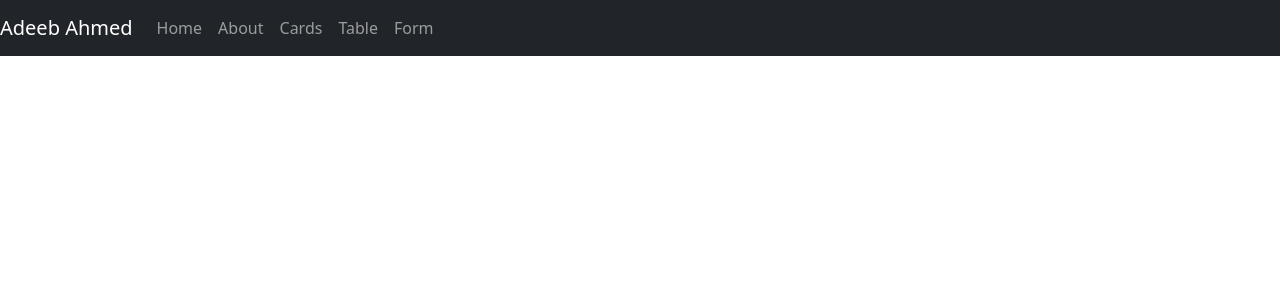
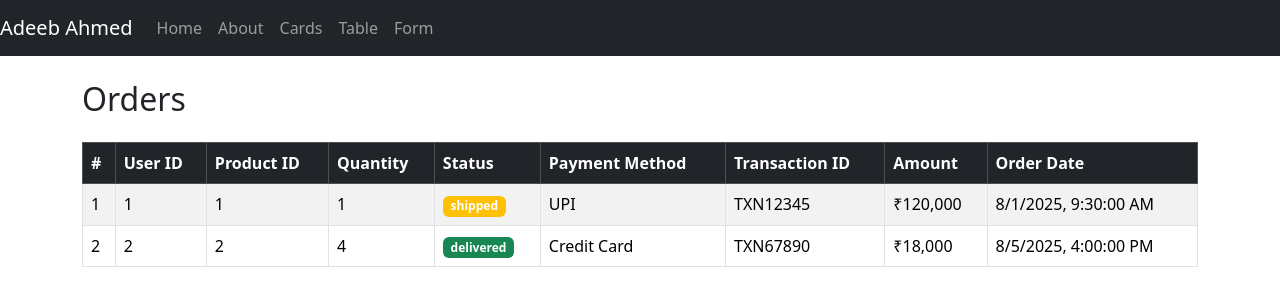
Before and after one commit to Adeebahmed333/React_Practice_1, a React (Create React App) app: page /table in a window 1280 px wide. Shown: the top 306 px of the page. Built offline with nearby package versions, Linux system fonts and the light colour scheme; data requests are answered from the project's data file.

Commit message:
Added the table component and done the rendering of the orders accordingly.

```diff
--- a/src/App.js
+++ b/src/App.js
@@ -3,6 +3,7 @@ import Navbar from './components/Navbar';
 import Home from './pages/Home';
 import About from './pages/About';
 import Cards from './pages/Cards';
+import Table from './pages/Table';
 import { BrowserRouter, Routes, Route } from "react-router-dom"
 import IndividualCard from './pages/IndividualCard';
 function App() {
@@ -14,6 +15,7 @@ function App() {
         <Route path='/about' element={<About />} />
         <Route path='/cards' element={<Cards />} />
         <Route path='/cards/:id' element={<IndividualCard />} />
+        <Route path='/table' element={<Table />} />
       </Routes>
     </BrowserRouter>
   );
--- /dev/null
+++ b/src/pages/Table.jsx
@@ -0,0 +1,64 @@
+import { useState, useEffect } from 'react';
+import axios from 'axios';
+
+const Table = () => {
+    const [orders, setOrders] = useState([]);
+
+    useEffect(() => {
+        async function fetchData() {
+            try {
+                const response = await axios.get('http://localhost:4400/orders');
+                setOrders(response.data);
+                console.log(response.data);
+            } catch (error) {
+                console.log(error);
+            }
+        }
+        fetchData();
+    });
+
+    return (
+        <div className="container mt-4">
+            <h2 className="mb-4">Orders</h2>
+            <table className="table table-striped table-bordered table-hover">
+                <thead className="table-dark">
+                    <tr>
+                        <th>#</th>
+                        <th>User ID</th>
+                        <th>Product ID</th>
+                        <th>Quantity</th>
+                        <th>Status</th>
+                        <th>Payment Method</th>
+                        <th>Transaction ID</th>
+                        <th>Amount</th>
+                        <th>Order Date</th>
+                    </tr>
+                </thead>
+                <tbody>
+                    {orders.map((order) => (
+                        <tr key={order.id}>
+                            <td>{order.id}</td>
+                            <td>{order.userId}</td>
+                            <td>{order.productId}</td>
+                            <td>{order.quantity}</td>
+                            <td>
+                                <span
+                                    className={`badge ${order.status === "delivered" ? "bg-success" : "bg-warning"
+                                        }`}
+                                >
+                                    {order.status}
+                                </span>
+                            </td>
+                            <td>{order.payment.method}</td>
+                            <td>{order.payment.transactionId}</td>
+                            <td>₹{order.payment.amount.toLocaleString()}</td>
+                            <td>{new Date(order.orderDate).toLocaleString()}</td>
+                        </tr>
+                    ))}
+                </tbody>
+            </table>
+        </div>
+    );
+}
+
+export default Table
```
